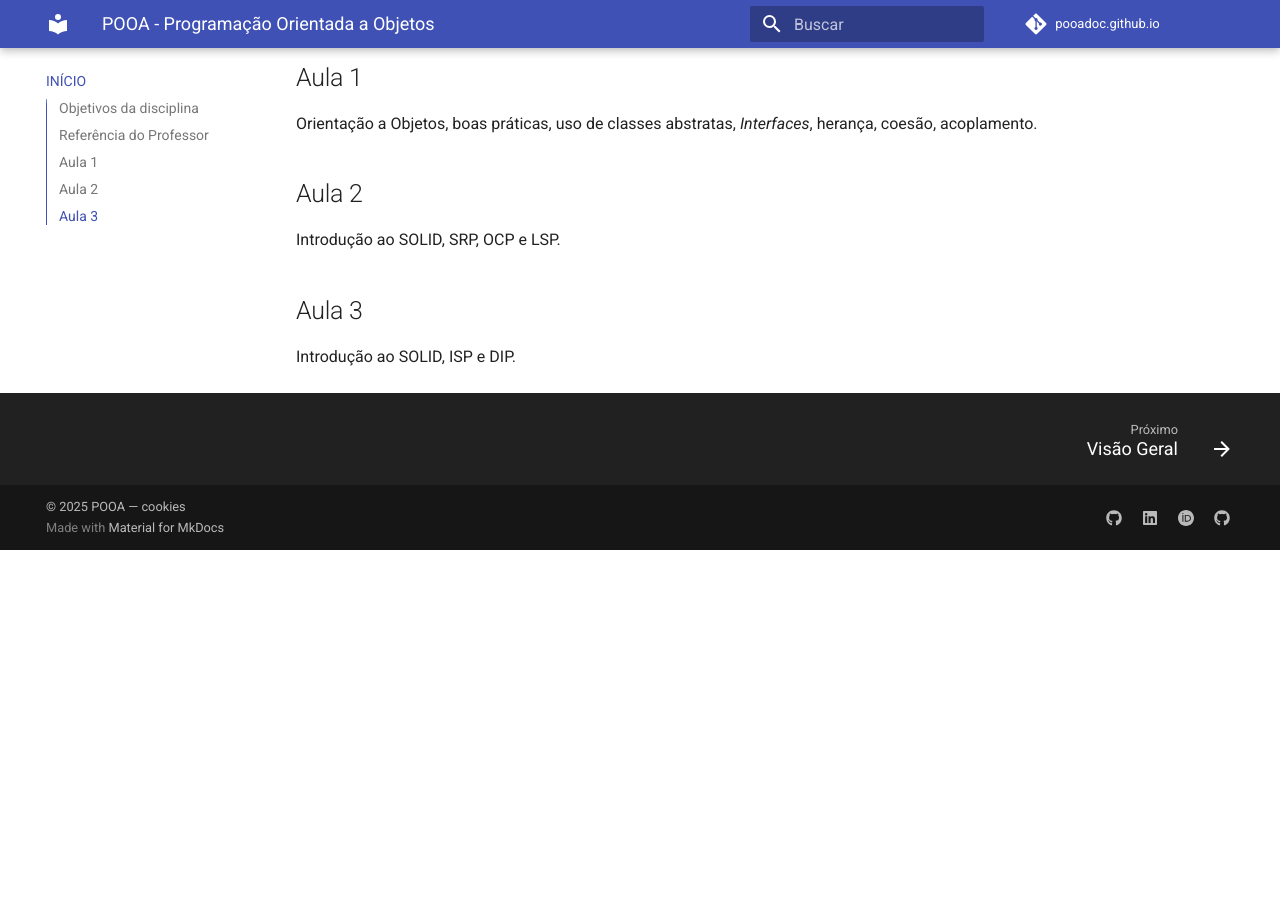
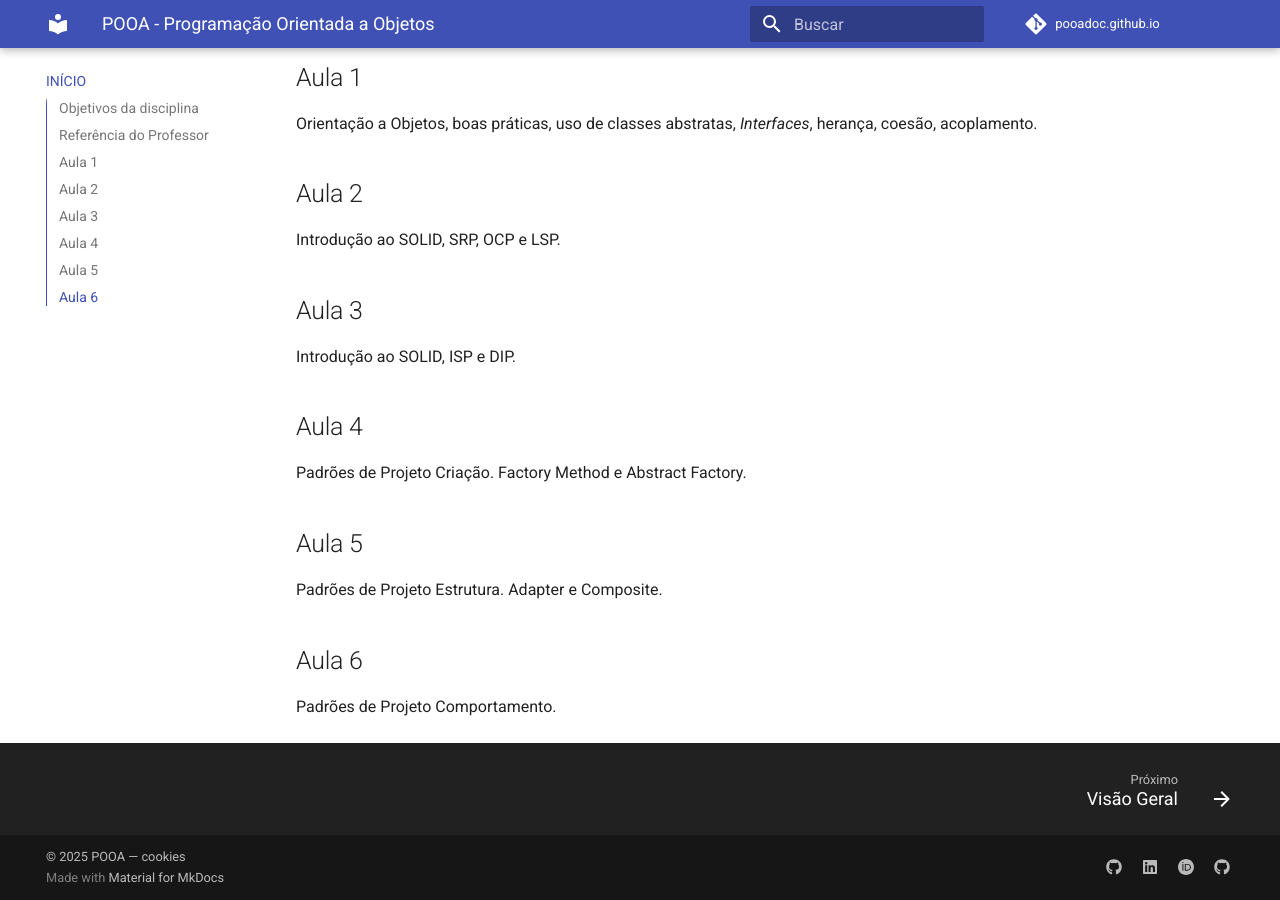
Before and after one commit to pooadoc/pooadoc.github.io, an MkDocs documentation site: the page built from docs/index.md, in a window 1280 px wide and 900 px high, scrolled down 718 px. Built offline with MkDocs 1.6.1 and Material for MkDocs 9.7.7, drawn with Linux system fonts in a browser that asks for light colours; plug-ins that fetch from the network failed and are left out; comment, search, counter and statistics services are not loaded; before the commit the page ends 1268 px from its top, so only the background shows below that.

Commit message:
fix: add content for Aula 4, Aula 5, and Aula 6 in index.md

```diff
--- a/docs/index.md
+++ b/docs/index.md
@@ -34,3 +34,17 @@ Introdução ao SOLID, SRP, OCP e LSP.
 ## Aula 3
 
 Introdução ao SOLID, ISP e DIP.
+
+## Aula 4
+
+Padrões de Projeto Criação.
+Factory Method e Abstract Factory.
+
+## Aula 5
+
+Padrões de Projeto Estrutura.
+Adapter e Composite.
+
+## Aula 6
+
+Padrões de Projeto Comportamento.
```
